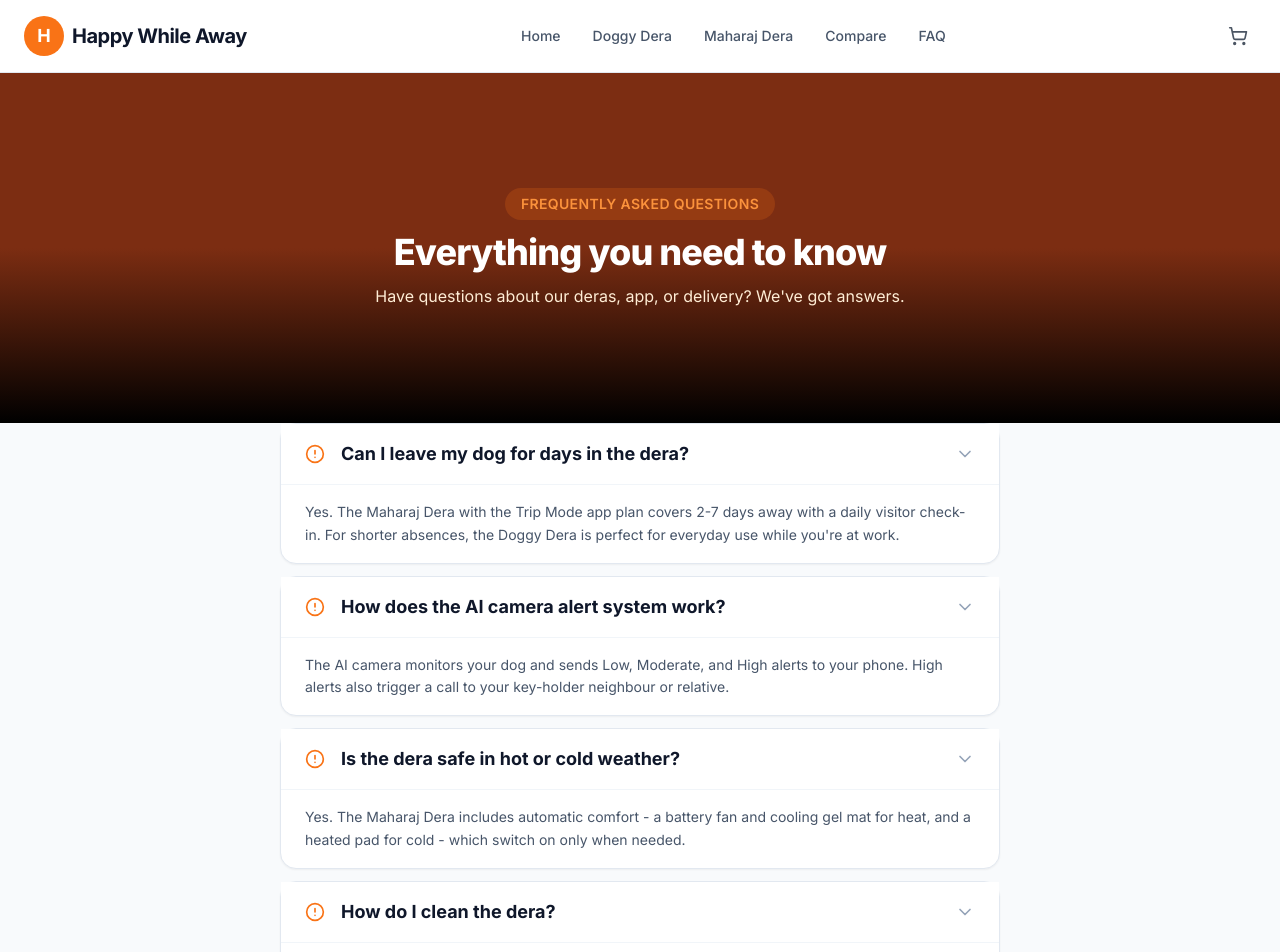
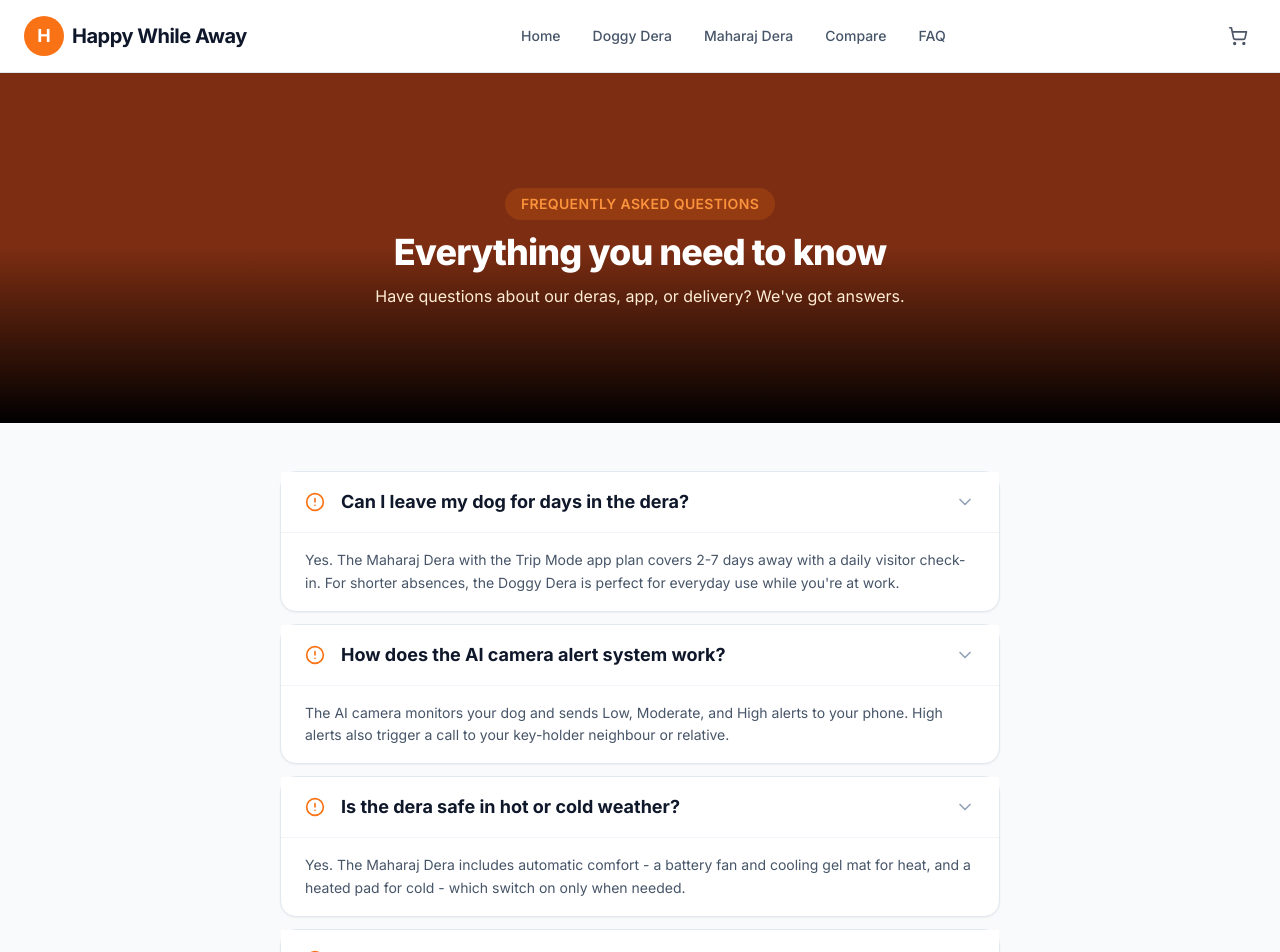
Before and after one commit to monishkumar3499/310622106088-hwa-hackathon, a Next.js app: page /faq in a window 1280 px wide. Shown: the top 952 px of the page. Built offline with nearby package versions, Linux system fonts and the light colour scheme.

Commit message:
Add space above FAQ questions

```diff
--- a/app/faq/page.tsx
+++ b/app/faq/page.tsx
@@ -67,7 +67,7 @@ export default function FAQPage() {
       </section>
 
       {/* FAQ Accordion */}
-      <section className="relative z-10 max-w-3xl mx-auto px-6 pb-24">
+      <section className="relative z-10 max-w-3xl mx-auto px-6 pb-24 mt-12">
         <div className="space-y-3">
           {FAQS.map((faq, i) => (
             <div key={i} className="group border border-slate-200 rounded-2xl bg-white shadow-sm hover:shadow-md transition">
```
